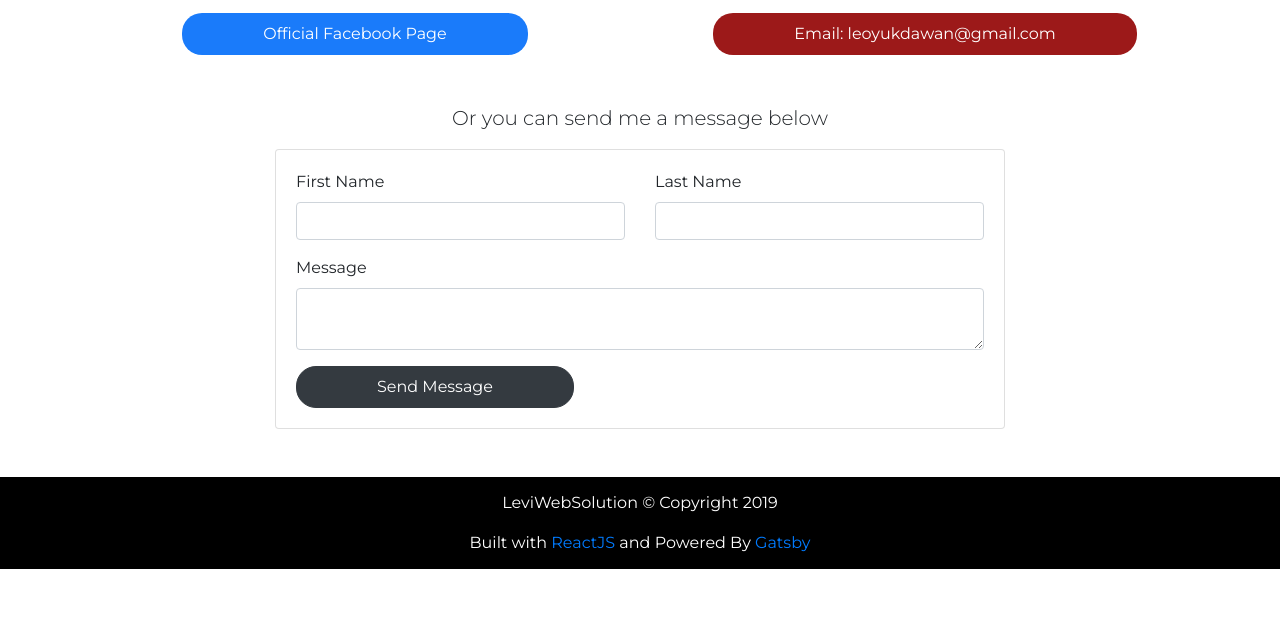
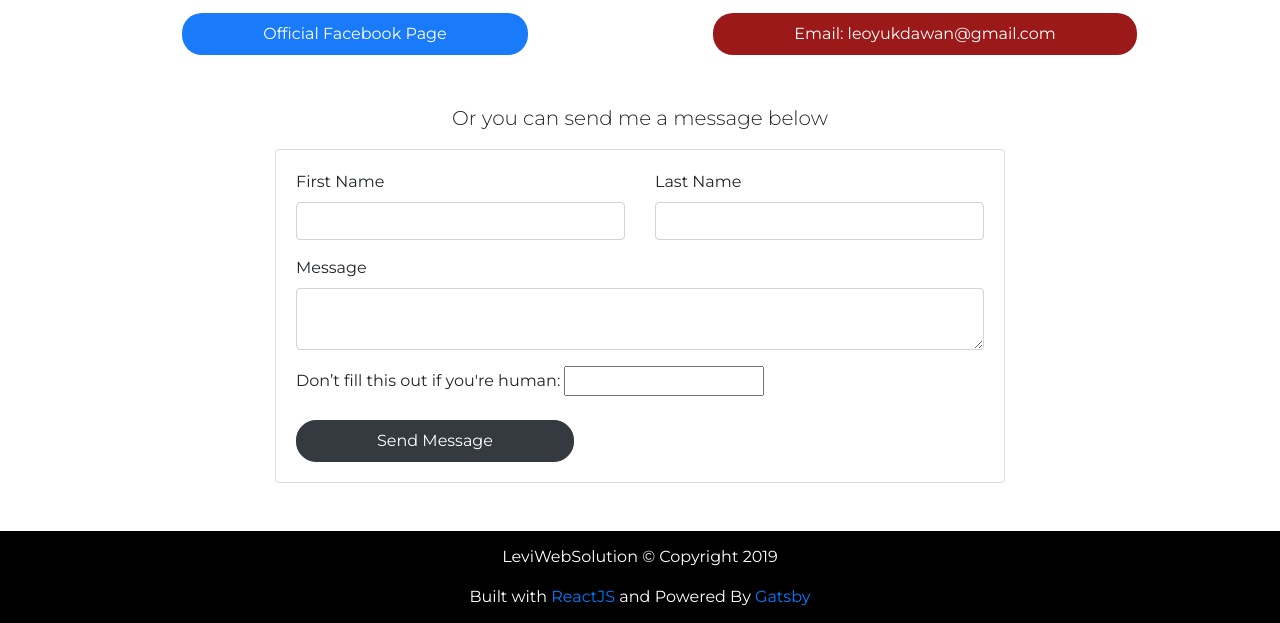
Before and after one commit to leoliwan/Portfolio-made-with-Gatsby, a Gatsby site: page /contact in a window 1280 px wide. Shown: the part 228-851 px from the top of the page. Before the commit the page ends 800 px from the top, so only its background shows below. Built offline with nearby package versions, Linux system fonts and the light colour scheme; Gatsby itself is replaced by a stand-in of ours.

Commit message:
Add hidden form for netlify-bot

```diff
--- a/src/pages/contact.js
+++ b/src/pages/contact.js
@@ -23,8 +23,8 @@ const Contact = () => (
                     <Card>
                         <Card.Body>
                             <form
-                                name="message"
-                                method="POST"
+                                name="contact"
+                                method="post"
                                 data-netlify="true"
                                 data-netlify-honeypot="bot-field"
                             >
@@ -40,6 +40,10 @@ const Contact = () => (
                             </Row>
                             <label>Message</label>
                             <textarea className="form-control mb-3" row="3" name="message"></textarea>
+                            <p className="hidden">
+                                <label>Don’t fill this out if you're human: <input name="bot-field" /></label>
+                            </p>
+                            <input type="hidden" name="form-contact" value="contact"></input>
                             <button type="submit" className="btn btn-dark">Send Message</button>
                             </form>
                         </Card.Body>
```
